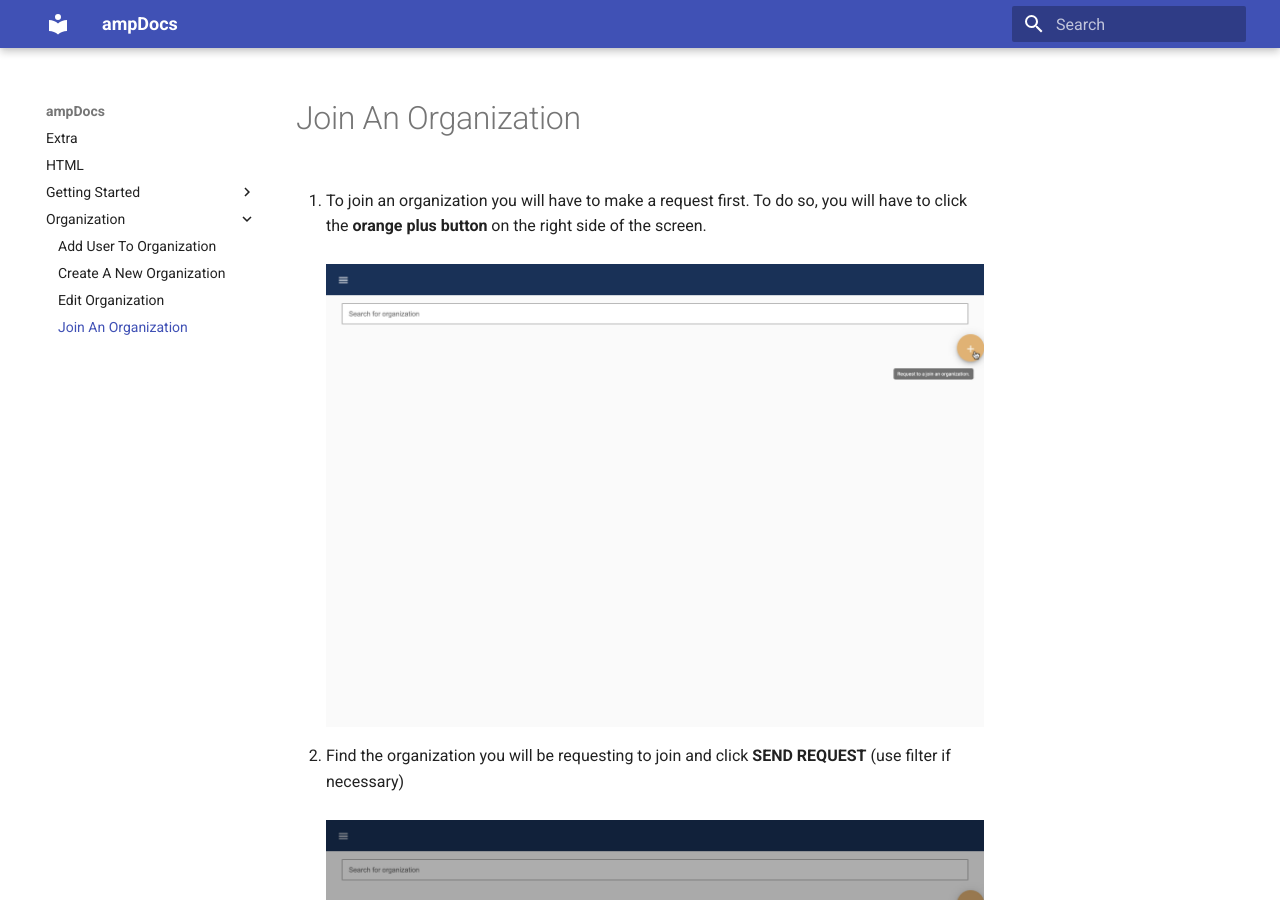
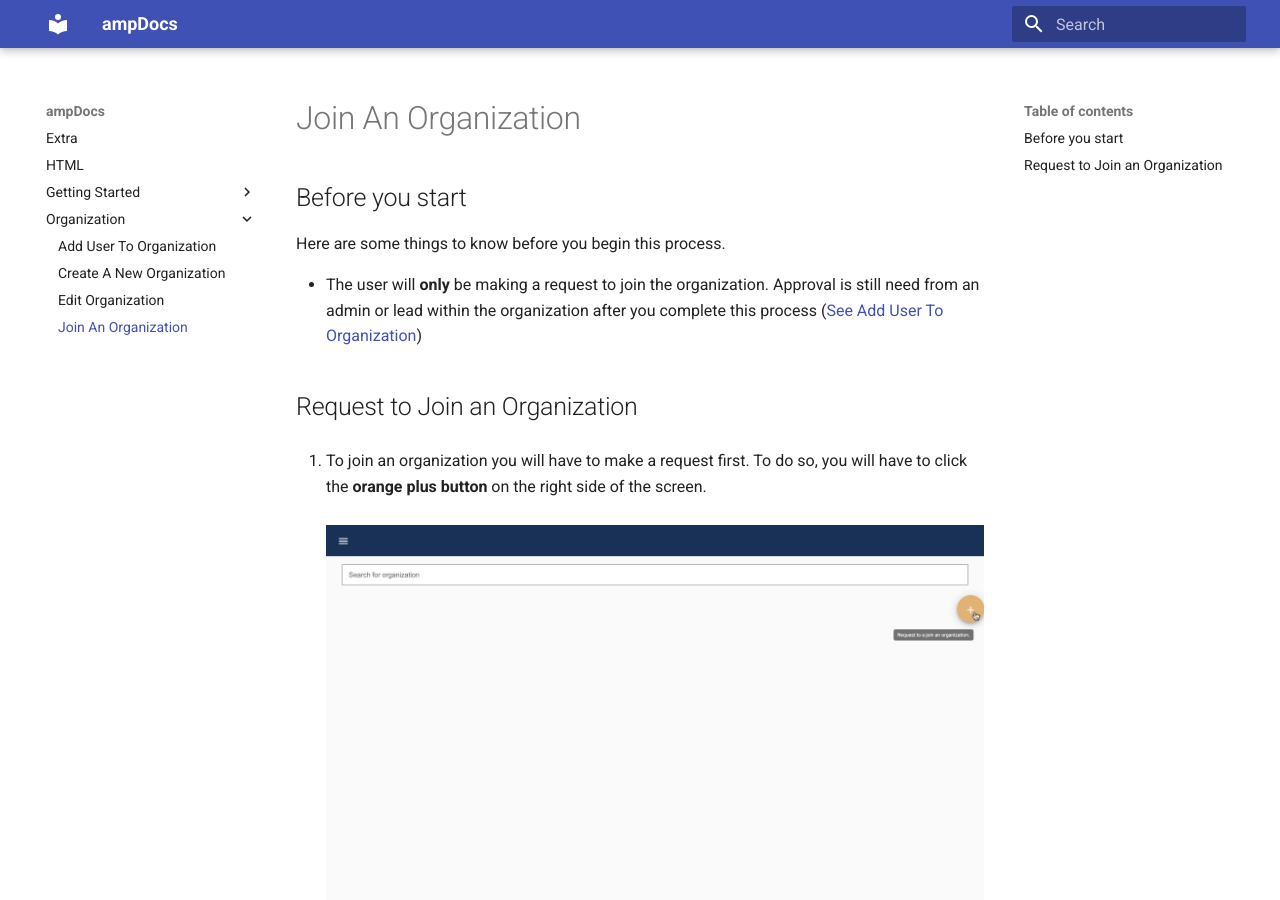
Before and after one commit to ogiovanniruiz/ampDocs, an MkDocs documentation site: the page built from docs/Organization/join-an-organization.md, in a window 1280 px wide and 900 px high. Built offline with MkDocs 1.6.1 and Material for MkDocs 9.7.7, drawn with Linux system fonts in a browser that asks for light colours.

Commit message:
Update Organization “join-an-organization”

```diff
--- a/docs/Organization/join-an-organization.md
+++ b/docs/Organization/join-an-organization.md
@@ -5,6 +5,16 @@ thumbnail: false
 layout: docs
 ---
 # Join An Organization
+
+## Before you start
+
+Here are some things to know before you begin this process.
+
+* The user will **only** be making a request to join the organization. Approval is still need from an admin or lead within the organization after you complete this process ([See Add User To Organization][1])
+
+[1]: Organization/join-an-organization.md
+
+## Request to Join an Organization
 
 1. To join an organization you will have to make a request first. To do so, you will have to click the **orange plus button** on the right side of the screen.
 <br><br>
```
